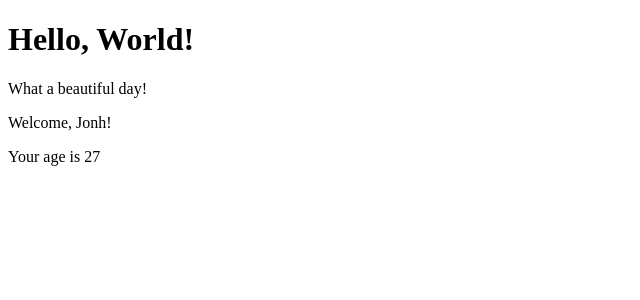
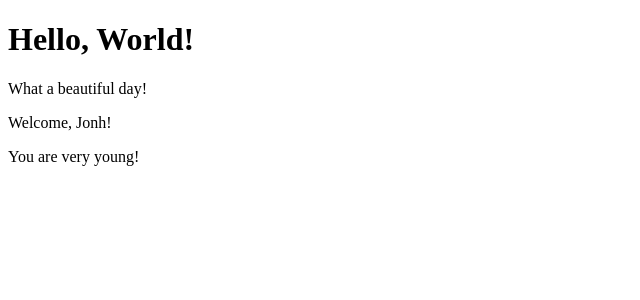
Before and after one commit to danycnc/repo-react-exercises, a React (Create React App) app in the folder react-exercises/: page / in a window 1280 px wide. Shown: the top 300 px of the page, without its empty margins (0-640 px from the left). Built offline with nearby package versions, Linux system fonts and the light colour scheme.

Commit message:
svolto cond-rend-05

```diff
--- a/react-exercises/src/Age.js
+++ b/react-exercises/src/Age.js
@@ -3,7 +3,11 @@ class Age extends React.Component {
   render() {
     return (
       <div>
-        <p>Your age is {this.props.age}</p>
+        {this.props.age > 18 ? (
+          <p>Your age is {this.props.age}</p>
+        ) : (
+          <p>You are very young!</p>
+        )}
       </div>
     );
   }
--- a/react-exercises/src/App.js
+++ b/react-exercises/src/App.js
@@ -7,7 +7,7 @@ class App extends Component {
     return (
       <div>
         <Hello />
-        <Welcome name='Jonh' age={27} />
+        <Welcome name='Jonh' age={8} />
       </div>
     );
   }
--- a/react-exercises/src/Welcome.js
+++ b/react-exercises/src/Welcome.js
@@ -8,9 +8,11 @@ class Welcome extends React.Component {
         <p>Welcome, {this.props.name || 'Daniele'}!</p>
         {console.log(this.props.name)}
 
-        {this.props.name === 'Jonh' &&
+        {/* {this.props.name === 'Jonh' &&
           this.props.age > 18 &&
-          this.props.age < 65 && <Age age={this.props.age} />}
+          this.props.age < 65 && <Age age={this.props.age} />} */}
+
+        <Age age={this.props.age} />
       </div>
     );
   }
```
